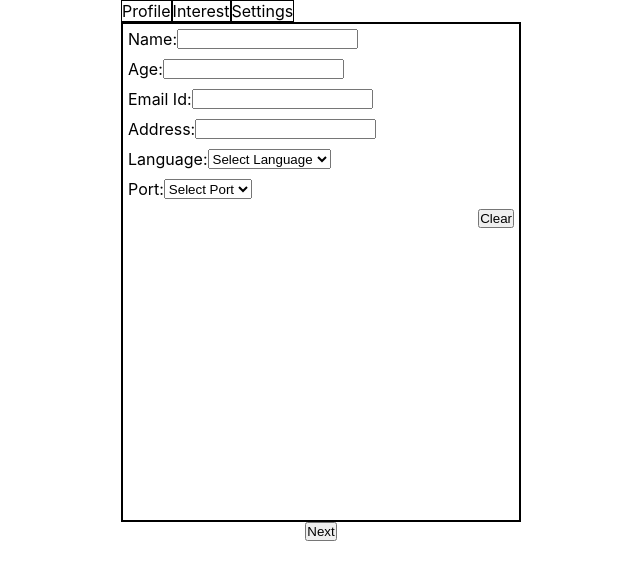
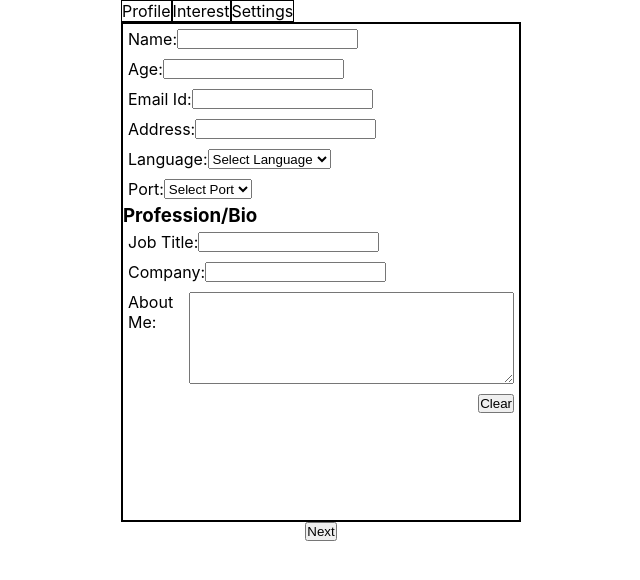
Before and after one commit to svedant-eagle-org/test-copilot-demo, a React (Create React App) app: page / in a window 1280 px wide. Shown: the top 580 px of the page, without its empty margins (319-959 px from the left). Built offline with nearby package versions, Linux system fonts and the light colour scheme.

Commit message:
TSFCD-7 add Profession/Bio fields and profile validations

```diff
--- a/src/namasteydev/machine-coding-problems/tab-form/Tabs.js
+++ b/src/namasteydev/machine-coding-problems/tab-form/Tabs.js
@@ -11,6 +11,9 @@ const Tabs = () => {
     address: "",
     language: "",
     port: "",
+    job_title: "",
+    company: "",
+    about_me: "",
     interests: [],
     theme: "",
   });
@@ -45,8 +48,17 @@ const Tabs = () => {
         if (!data?.port) {
           err.port = "Port should be selected";
         }
+        if (!data?.job_title || data?.job_title?.trim()?.length === 0) {
+          err.job_title = "Job Title cannot be empty";
+        }
+        if (!data?.company || data?.company?.trim()?.length === 0) {
+          err.company = "Company cannot be empty";
+        }
+        if (!data?.about_me || data?.about_me?.trim()?.length === 0) {
+          err.about_me = "About Me cannot be empty";
+        }
         setError(err);
-        return err.name || err.age || err.email_id || err.address || err.language || err.port
+        return err.name || err.age || err.email_id || err.address || err.language || err.port || err.job_title || err.company || err.about_me
           ? false
           : true;
       },
--- a/src/namasteydev/machine-coding-problems/tab-form/components/Profile.js
+++ b/src/namasteydev/machine-coding-problems/tab-form/components/Profile.js
@@ -1,6 +1,6 @@
 import "../styles.css";
 const Profile = ({ data, setData, error, onClear }) => {
-  const { name, age, email_id, address, language, port } = data;
+  const { name, age, email_id, address, language, port, job_title, company, about_me } = data;
   const handleProfileData = (e, item) => {
     setData({ ...data, [item]: e?.target?.value });
   };
@@ -78,6 +78,44 @@ const Profile = ({ data, setData, error, onClear }) => {
       {error?.port && (
         <span className="error">Port should be selected</span>
       )}
+      <h3>Profession/Bio</h3>
+      <div className="formInput">
+        <label for="job_title">Job Title:</label>
+        <input
+          id="job_title"
+          type="text"
+          value={job_title}
+          onChange={(e) => handleProfileData(e, "job_title")}
+        />
+      </div>
+      {error?.job_title && (
+        <span className="error">Job Title cannot be empty</span>
+      )}
+      <div className="formInput">
+        <label for="company">Company:</label>
+        <input
+          id="company"
+          type="text"
+          value={company}
+          onChange={(e) => handleProfileData(e, "company")}
+        />
+      </div>
+      {error?.company && (
+        <span className="error">Company cannot be empty</span>
+      )}
+      <div className="formInput">
+        <label for="about_me">About Me:</label>
+        <textarea
+          id="about_me"
+          rows="6"
+          cols="50"
+          value={about_me}
+          onChange={(e) => handleProfileData(e, "about_me")}
+        />
+      </div>
+      {error?.about_me && (
+        <span className="error">About Me cannot be empty</span>
+      )}
       <div className="clearButtonContainer">
         <button onClick={onClear}>Clear</button>
       </div>
```
Also changed, not shown: 1 other file (tests, documents, lock files or other folders).
